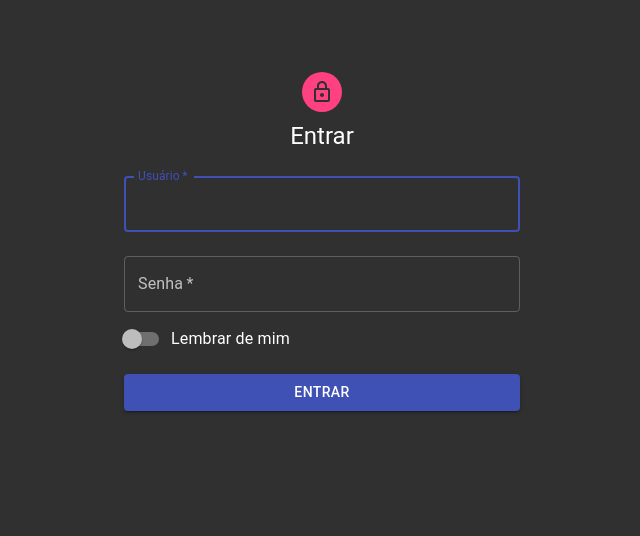
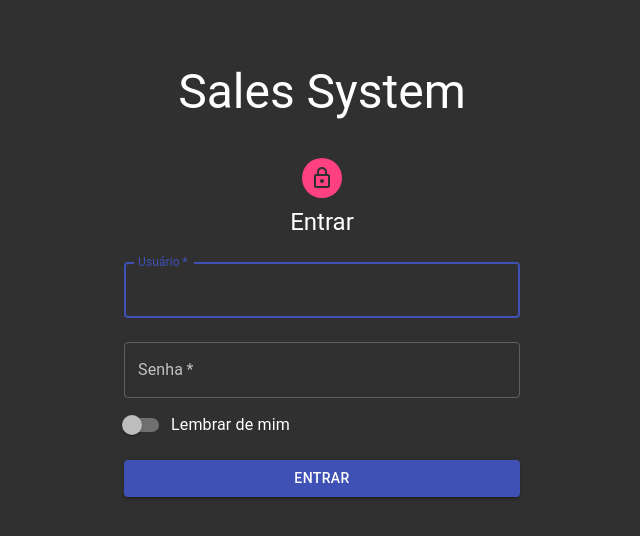
Before and after one commit to tsuyoda/sales-system-front, a React (Create React App) app: page /login in a window 1280 px wide. Shown: the top 536 px of the page, without its empty margins (318-958 px from the left). Built offline with nearby package versions, Linux system fonts and the light colour scheme.

Commit message:
feat: add title in SignIn component

```diff
--- a/src/components/SignIn/index.tsx
+++ b/src/components/SignIn/index.tsx
@@ -67,6 +67,9 @@ function SignIn() {
     <Container component='main' maxWidth='xs'>
       <CssBaseline>
         <div className={classes.main}>
+          <Typography variant='h3' component='h1' className={classes.title}>
+            Sales System
+          </Typography>
           <Avatar className={classes.avatar}>
             <LockOutlinedIcon />
           </Avatar>
--- a/src/components/SignIn/styles.ts
+++ b/src/components/SignIn/styles.ts
@@ -17,6 +17,9 @@ export const useStyles = makeStyles(theme => ({
   },
   submit: {
     margin: theme.spacing(2, 0, 3)
+  },
+  title: {
+    marginBottom: 30
   }
 }));
 
```
